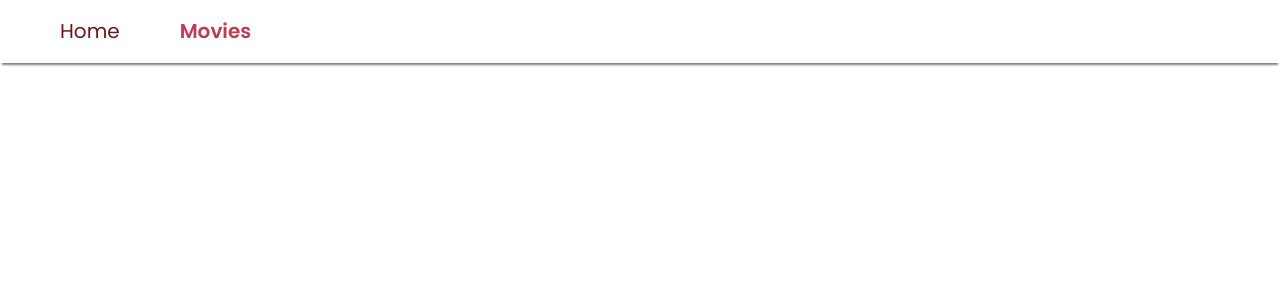
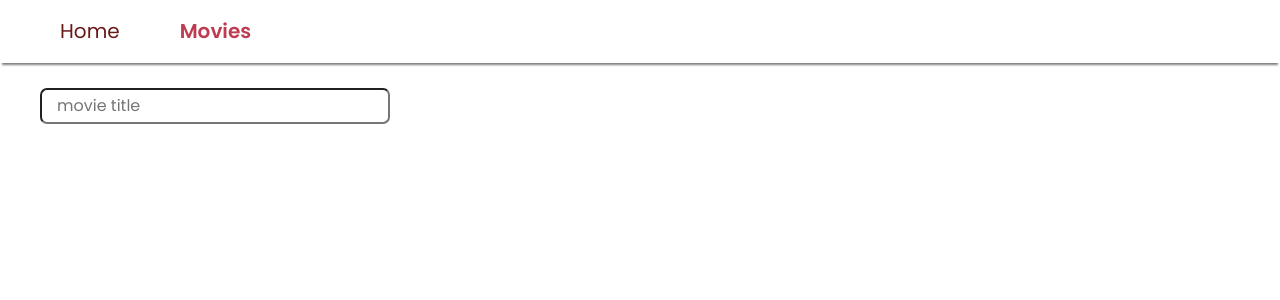
Before and after one commit to Knirta/goit-movies, a React (Vite) app: page /movies in a window 1280 px wide. Shown: the top 300 px of the page. Built offline with nearby package versions, Linux system fonts and the light colour scheme.

Commit message:
add search on movies page and go back link

```diff
--- a/src/components/MoviesList/MoviesList.jsx
+++ b/src/components/MoviesList/MoviesList.jsx
@@ -1,14 +1,16 @@
-import { Link } from "react-router-dom";
+import { Link, useLocation } from "react-router-dom";
 import PropTypes from "prop-types";
 import MoviesListItem from "../MoviesListItem";
 import s from "./MoviesList.module.css";
 
 const MoviesList = ({ movies }) => {
+  const location = useLocation();
+
   return (
     <ul className={s.list}>
       {movies.map((movie) => (
         <li key={movie.id} className={s.item}>
-          <Link to={`/movies/${movie.id}`}>
+          <Link to={`/movies/${movie.id}`} state={location}>
             <MoviesListItem movie={movie} />
           </Link>
         </li>
--- a/src/components/MoviesList/MoviesList.module.css
+++ b/src/components/MoviesList/MoviesList.module.css
@@ -15,6 +15,8 @@
       100% / var(--items-per-row) - var(--items-gap) *
         (var(--items-per-row) - 1) / var(--items-per-row)
     );
+  box-shadow: 0 -1px 3px rgba(0, 0, 0, 0.12), 0 1px 1px rgba(0, 0, 0, 0.14),
+    0 2px 1px rgba(0, 0, 0, 0.2);
 }
 
 @media only screen and (540px < width < 768px) {
--- a/src/components/MoviesListItem/MoviesListItem.jsx
+++ b/src/components/MoviesListItem/MoviesListItem.jsx
@@ -6,11 +6,16 @@ const MoviesListItem = ({ movie }) => {
   let { title, poster_path, vote_average } = movie;
   return (
     <figure className={s.item}>
-      <img
-        className={s.img}
-        src={`https://image.tmdb.org/t/p/w500/${poster_path}.jpg`}
-        alt={title}
-      />
+      {poster_path ? (
+        <img
+          className={s.img}
+          src={`https://image.tmdb.org/t/p/w500/${poster_path}.jpg`}
+          alt={title}
+        />
+      ) : (
+        <p className={s.fallback}>Photo is not avaliable</p>
+      )}
+
       <figcaption className={s.caption}>
         {<FaRegThumbsUp />}
         <span className={s.vote}>{vote_average}</span>
--- a/src/components/MoviesListItem/MoviesListItem.module.css
+++ b/src/components/MoviesListItem/MoviesListItem.module.css
@@ -1,6 +1,7 @@
 .item {
   position: relative;
   cursor: pointer;
+  min-height: 100%;
 }
 
 .img {
@@ -32,3 +33,8 @@
   display: flex;
   justify-content: end;
 }
+
+.fallback {
+  margin: 0;
+  text-align: center;
+}
--- /dev/null
+++ b/src/components/SearchBar/SearchBar.jsx
@@ -0,0 +1,30 @@
+import PropTypes from "prop-types";
+import s from "./SearchBar.module.css";
+
+const SearchBar = ({ onSubmit }) => {
+  const handleSubmit = (e) => {
+    e.preventDefault();
+    const form = e.currentTarget;
+    const title = form.elements.title.value;
+    const nextParams = title !== "" ? { title } : {};
+    onSubmit(nextParams);
+    form.reset();
+  };
+
+  return (
+    <form onSubmit={handleSubmit}>
+      <input
+        type="text"
+        name="title"
+        className={s.input}
+        placeholder="movie title"
+      />
+    </form>
+  );
+};
+
+SearchBar.propTypes = {
+  onSubmit: PropTypes.func,
+};
+
+export default SearchBar;
--- /dev/null
+++ b/src/components/SearchBar/SearchBar.module.css
@@ -0,0 +1,5 @@
+.input {
+  padding: 7px 15px;
+  border-radius: 7px;
+  min-width: 300px;
+}
--- /dev/null
+++ b/src/components/SearchBar/index.js
@@ -0,0 +1 @@
+export { default } from "./SearchBar";
--- a/src/index.css
+++ b/src/index.css
@@ -21,3 +21,7 @@ img {
 figure {
   margin: 0;
 }
+
+section {
+  padding: 25px 0;
+}
--- a/src/pages/MovieDetailsPage/MovieDetailsPage.jsx
+++ b/src/pages/MovieDetailsPage/MovieDetailsPage.jsx
@@ -1,5 +1,11 @@
-import { useState, useEffect } from "react";
-import { useParams, NavLink, Outlet, useLocation } from "react-router-dom";
+import { useState, useEffect, useRef } from "react";
+import {
+  useParams,
+  NavLink,
+  Link,
+  Outlet,
+  useLocation,
+} from "react-router-dom";
 import Container from "../../components/Container";
 import { MdKeyboardBackspace } from "react-icons/md";
 import movies_API from "../../sevices/movies-api";
@@ -7,14 +13,14 @@ import clsx from "clsx";
 import s from "./MovieDetailsPage.module.css";
 
 const buildLinkClass = ({ isActive }) => {
-  return clsx(s.btn, s.link, isActive && s.active);
+  return clsx(s.link, isActive && s.active);
 };
 
 const MovieDetailsPage = () => {
   const { movieId } = useParams();
   const [movie, setMovie] = useState(null);
   const location = useLocation();
-  console.log(location);
+  const backLinkHref = useRef(location.state ?? "/movies");
 
   useEffect(() => {
     const getMovie = async () => {
@@ -26,10 +32,10 @@ const MovieDetailsPage = () => {
 
   return (
     <Container>
-      <section className={s.section}>
-        <button className={s.btn} role="button">
+      <section>
+        <Link to={backLinkHref.current} className={s.link}>
           <MdKeyboardBackspace /> Go back
-        </button>
+        </Link>
         {movie && (
           <div className={s.wrap}>
             <img
@@ -48,7 +54,7 @@ const MovieDetailsPage = () => {
           </div>
         )}
       </section>
-      <section className={s.section}>
+      <section>
         <h2>Additional information</h2>
         <div className={s.tabs}>
           <NavLink to="cast" className={buildLinkClass}>
--- a/src/pages/MovieDetailsPage/MovieDetailsPage.module.css
+++ b/src/pages/MovieDetailsPage/MovieDetailsPage.module.css
@@ -1,14 +1,11 @@
-.section {
-  padding: 25px 0;
-}
-
-.btn {
-  display: flex;
+.link {
+  display: inline-flex;
   margin-bottom: 25px;
   justify-content: center;
   align-items: center;
   padding: 15px 30px;
   text-transform: uppercase;
+  text-decoration: none;
   transition: 0.5s;
   background-size: 200% auto;
   color: #fff;
@@ -25,13 +22,13 @@
   cursor: pointer;
 }
 
-.btn:hover {
+.link:hover {
   background-position: right center;
   /* change the direction of the change here */
   text-decoration: none;
 }
 
-.btn:active {
+.link:active {
   transform: scale(0.95);
 }
 
@@ -47,26 +44,6 @@
   font-size: 30px;
 }
 
-.btn.link {
-  display: inline-flex;
-  text-decoration: none;
-  background-image: linear-gradient(
-    45deg,
-    rgb(92, 59, 64) 0%,
-    rgb(136, 122, 62) 51%,
-    rgb(92, 59, 64) 100%
-  );
-}
-
 .link + .link {
   margin-left: 15px;
 }
-
-.link.active {
-  background-image: linear-gradient(
-    45deg,
-    rgb(189, 60, 82) 0%,
-    rgb(240, 197, 25) 51%,
-    rgb(189, 60, 82) 100%
-  );
-}
--- a/src/pages/MoviesPage/MoviesPage.jsx
+++ b/src/pages/MoviesPage/MoviesPage.jsx
@@ -1,7 +1,32 @@
+import { useState, useEffect } from "react";
+import { useSearchParams } from "react-router-dom";
 import Container from "../../components/Container";
+import SearchBar from "../../components/SearchBar";
+import MoviesList from "../../components/MoviesList";
+import moviesAPI from "../../sevices/movies-api.js";
 
 const MoviesPage = () => {
-  <Container>Movie page!</Container>;
+  const [searchParams, setSearchParams] = useSearchParams();
+  const title = searchParams.get("title") ?? "";
+  const [movies, setMovies] = useState([]);
+
+  useEffect(() => {
+    if (title === "") return;
+    const getMoviesByTitle = async (title) => {
+      const movies = await moviesAPI.fetchMoviesByTitle(title);
+      setMovies(movies);
+    };
+    getMoviesByTitle(title);
+  }, [title]);
+
+  return (
+    <Container>
+      <section>
+        <SearchBar onSubmit={setSearchParams} />
+      </section>
+      <section>{movies.length > 0 && <MoviesList movies={movies} />}</section>
+    </Container>
+  );
 };
 
 export default MoviesPage;
--- a/src/sevices/movies-api.js
+++ b/src/sevices/movies-api.js
@@ -29,11 +29,20 @@ const fetchReviewsById = async (movieId) => {
   return results;
 };
 
+const fetchMoviesByTitle = async (title) => {
+  let { data: { results } = [] } = await axios({
+    url: "/search/movie",
+    params: { query: title },
+  });
+  return results;
+};
+
 const api = {
   fetchTrendingMovies,
   fetchMovieById,
   fetchCastById,
   fetchReviewsById,
+  fetchMoviesByTitle,
 };
 
 export default api;
```
